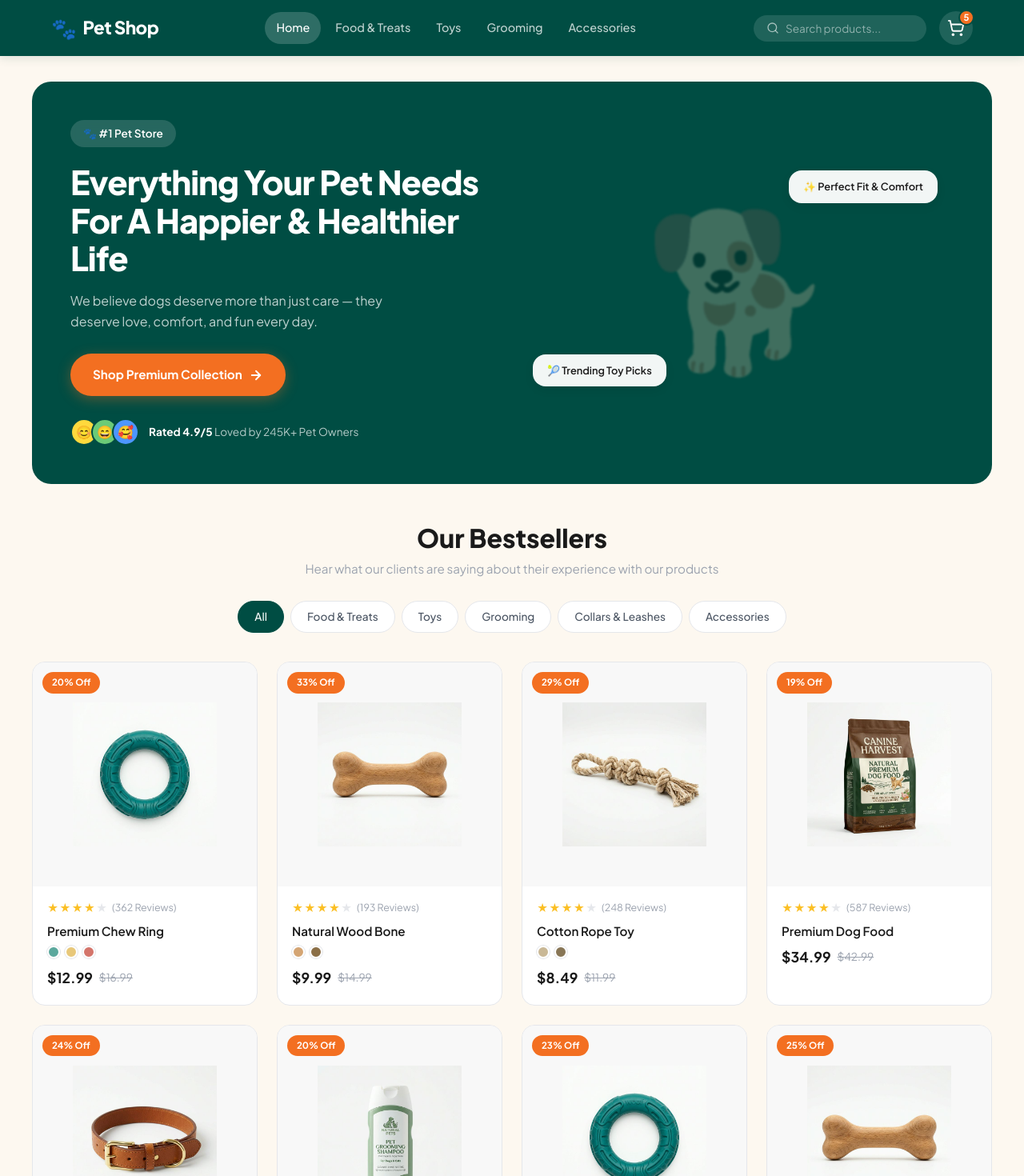
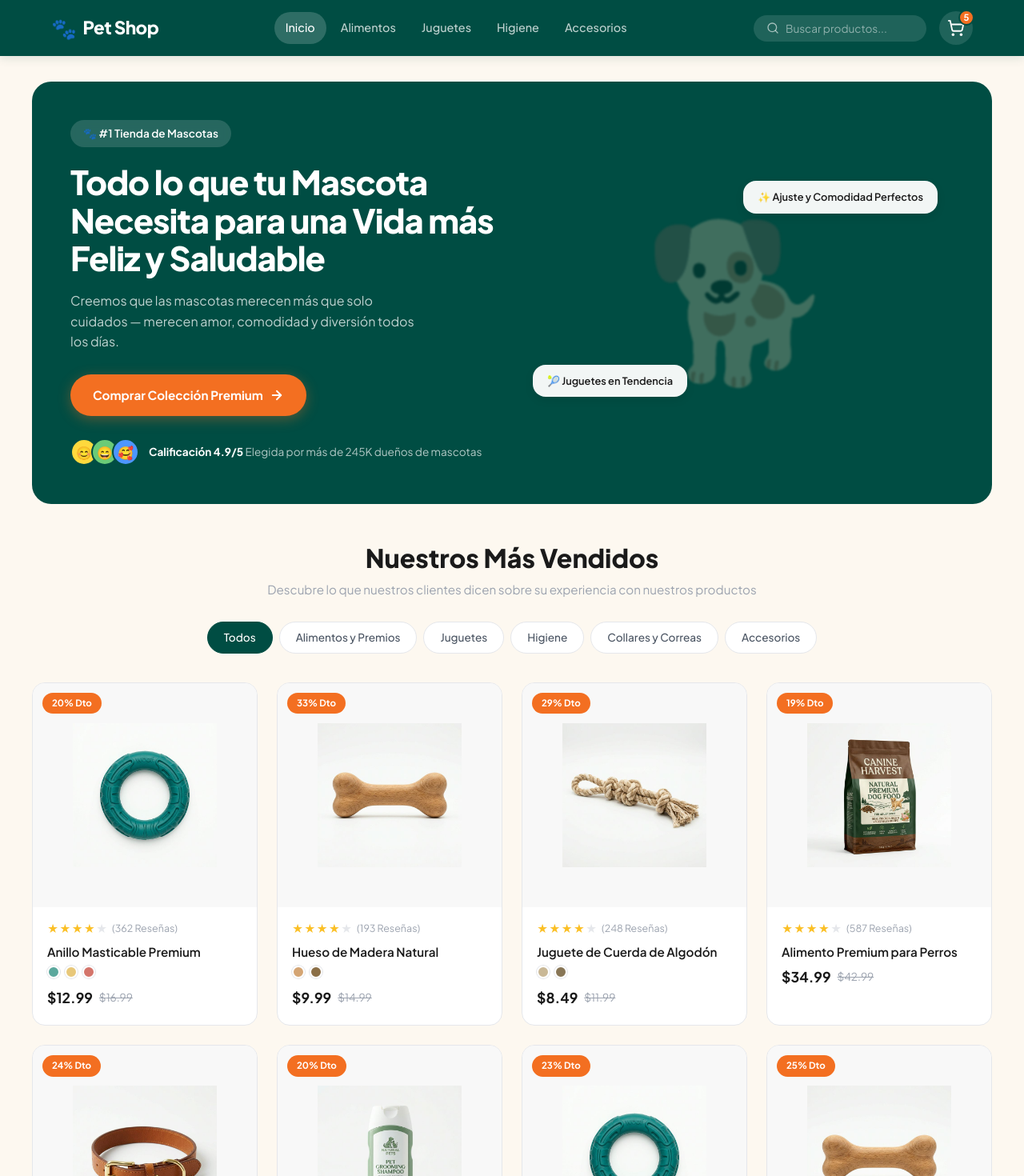
Before and after one commit to lorbeafus/E-Commerce-Pet-Shop, a React (Vite) app in the folder E-Commerce PetShop/: page / in a window 1280 px wide. Shown: the top 1470 px of the page at 80% size. Built offline with nearby package versions, Linux system fonts and the light colour scheme.

Commit message:
fix estilos

```diff
--- a/E-Commerce PetShop/src/components/CardWidget/CardWidget.jsx
+++ b/E-Commerce PetShop/src/components/CardWidget/CardWidget.jsx
@@ -3,7 +3,7 @@ import "./CardWidget.css"
 
 const CardWidget = ({ cartCount }) => {
   return (
-    <Link to="/cart" className="card-widget" aria-label="Shopping cart">
+    <Link to="/cart" className="card-widget" aria-label="Carrito de compras">
       <svg width="22" height="22" viewBox="0 0 24 24" fill="none" stroke="currentColor" strokeWidth="2" strokeLinecap="round" strokeLinejoin="round">
         <circle cx="8" cy="21" r="1"/>
         <circle cx="19" cy="21" r="1"/>
--- a/E-Commerce PetShop/src/components/Item/Item.jsx
+++ b/E-Commerce PetShop/src/components/Item/Item.jsx
@@ -22,7 +22,7 @@ const Item = ({ product }) => {
       <Link to={`/detail/${id}`} className="item-card-link">
         <div className="item-card-image-wrapper">
           {discount > 0 && (
-            <span className="item-card-badge">{discount}% Off</span>
+            <span className="item-card-badge">{discount}% Dto</span>
           )}
           <img
             src={image}
@@ -35,7 +35,7 @@ const Item = ({ product }) => {
         <div className="item-card-body">
           <div className="item-card-rating">
             <div className="item-card-stars">{renderStars(rating)}</div>
-            <span className="item-card-reviews">({reviews} Reviews)</span>
+            <span className="item-card-reviews">({reviews} Reseñas)</span>
           </div>
 
           <h3 className="item-card-title">{title}</h3>
@@ -61,7 +61,7 @@ const Item = ({ product }) => {
         </div>
       </Link>
 
-      <button className="item-card-cart-btn" aria-label="Add to cart">
+      <button className="item-card-cart-btn" aria-label="Agregar al carrito">
         <svg width="18" height="18" viewBox="0 0 24 24" fill="none" stroke="currentColor" strokeWidth="2" strokeLinecap="round" strokeLinejoin="round">
           <path d="M6 2 3 6v14a2 2 0 0 0 2 2h14a2 2 0 0 0 2-2V6l-3-4Z"/>
           <path d="M3 6h18"/>
--- a/E-Commerce PetShop/src/components/ItemDetail/ItemDetail.jsx
+++ b/E-Commerce PetShop/src/components/ItemDetail/ItemDetail.jsx
@@ -24,7 +24,7 @@ const ItemDetail = ({ product }) => {
           <path d="m12 19-7-7 7-7"/>
           <path d="M19 12H5"/>
         </svg>
-        Back to Products
+        Volver a Productos
       </Link>
 
       <div className="detail-grid">
@@ -32,7 +32,7 @@ const ItemDetail = ({ product }) => {
         <div className="detail-image-section">
           <div className="detail-image-wrapper">
             {discount > 0 && (
-              <span className="detail-badge">{discount}% Off</span>
+              <span className="detail-badge">{discount}% Dto</span>
             )}
             <img src={image} alt={title} className="detail-image" />
           </div>
@@ -46,7 +46,7 @@ const ItemDetail = ({ product }) => {
           <div className="detail-rating">
             <div className="detail-stars">{renderStars(rating)}</div>
             <span className="detail-rating-number">{rating}</span>
-            <span className="detail-reviews">({reviews} reviews)</span>
+            <span className="detail-reviews">({reviews} reseñas)</span>
           </div>
 
           <div className="detail-pricing">
@@ -55,7 +55,7 @@ const ItemDetail = ({ product }) => {
               <span className="detail-original-price">${originalPrice.toFixed(2)}</span>
             )}
             {discount > 0 && (
-              <span className="detail-discount-tag">Save {discount}%</span>
+              <span className="detail-discount-tag">Ahorra {discount}%</span>
             )}
           </div>
 
@@ -63,14 +63,14 @@ const ItemDetail = ({ product }) => {
 
           {colors && colors.length > 0 && (
             <div className="detail-colors-section">
-              <span className="detail-colors-label">Available Colors</span>
+              <span className="detail-colors-label">Colores disponibles</span>
               <div className="detail-colors">
                 {colors.map((color, i) => (
                   <button
                     key={i}
                     className="detail-color-btn"
                     style={{ background: color }}
-                    aria-label={`Color option ${i + 1}`}
+                    aria-label={`Opción de color ${i + 1}`}
                   />
                 ))}
               </div>
@@ -78,7 +78,7 @@ const ItemDetail = ({ product }) => {
           )}
 
           <div className="detail-quantity">
-            <span className="detail-quantity-label">Quantity</span>
+            <span className="detail-quantity-label">Cantidad</span>
             <div className="detail-quantity-controls">
               <button className="detail-qty-btn">−</button>
               <span className="detail-qty-value">1</span>
@@ -93,7 +93,7 @@ const ItemDetail = ({ product }) => {
                 <path d="M3 6h18"/>
                 <path d="M16 10a4 4 0 0 1-8 0"/>
               </svg>
-              Add to Cart
+              Agregar al Carrito
             </button>
             <button className="detail-wishlist">
               <svg width="20" height="20" viewBox="0 0 24 24" fill="none" stroke="currentColor" strokeWidth="2" strokeLinecap="round" strokeLinejoin="round">
@@ -105,15 +105,15 @@ const ItemDetail = ({ product }) => {
           <div className="detail-features">
             <div className="detail-feature">
               <span className="detail-feature-icon">🚚</span>
-              <span>Free shipping over $50</span>
+              <span>Envío gratis a partir de $50</span>
             </div>
             <div className="detail-feature">
               <span className="detail-feature-icon">↩️</span>
-              <span>30-day return policy</span>
+              <span>Política de devolución de 30 días</span>
             </div>
             <div className="detail-feature">
               <span className="detail-feature-icon">✅</span>
-              <span>100% quality guaranteed</span>
+              <span>100% calidad garantizada</span>
             </div>
           </div>
         </div>
--- a/E-Commerce PetShop/src/components/ItemDetailContanier/ItemDetailContainer.jsx
+++ b/E-Commerce PetShop/src/components/ItemDetailContanier/ItemDetailContainer.jsx
@@ -21,7 +21,7 @@ const ItemDetailContainer = () => {
     return (
       <div className="detail-loading">
         <div className="detail-loading-spinner"></div>
-        <p>Loading product...</p>
+        <p>Cargando producto...</p>
       </div>
     )
   }
@@ -30,8 +30,8 @@ const ItemDetailContainer = () => {
     return (
       <div className="detail-not-found">
         <span className="detail-not-found-icon">🐾</span>
-        <h2>Product not found</h2>
-        <p>We couldn't find the product you're looking for.</p>
+        <h2>Producto no encontrado</h2>
+        <p>No pudimos encontrar el producto que estás buscando.</p>
       </div>
     )
   }
--- a/E-Commerce PetShop/src/components/ItemList/ItemList.jsx
+++ b/E-Commerce PetShop/src/components/ItemList/ItemList.jsx
@@ -6,7 +6,7 @@ const ItemList = ({ products }) => {
     return (
       <div className="item-list-empty">
         <span className="item-list-empty-icon">🐾</span>
-        <p>No products found in this category</p>
+        <p>No se encontraron productos en esta categoría</p>
       </div>
     )
   }
--- a/E-Commerce PetShop/src/components/ItemListContainer/ItemListContainer.jsx
+++ b/E-Commerce PetShop/src/components/ItemListContainer/ItemListContainer.jsx
@@ -28,15 +28,15 @@ const ItemListContainer = () => {
         <section className="hero">
           <div className="hero-inner">
             <div className="hero-content">
-              <span className="hero-badge">🐾 #1 Pet Store</span>
+              <span className="hero-badge">🐾 #1 Tienda de Mascotas</span>
               <h1 className="hero-title">
-                Everything Your Pet Needs For A Happier & Healthier Life
+                Todo lo que tu Mascota Necesita para una Vida más Feliz y Saludable
               </h1>
               <p className="hero-text">
-                We believe dogs deserve more than just care — they deserve love, comfort, and fun every day.
+                Creemos que las mascotas merecen más que solo cuidados — merecen amor, comodidad y diversión todos los días.
               </p>
               <Link to="/category/all" className="hero-cta">
-                Shop Premium Collection
+                Comprar Colección Premium
                 <svg width="18" height="18" viewBox="0 0 24 24" fill="none" stroke="currentColor" strokeWidth="2.5" strokeLinecap="round" strokeLinejoin="round">
                   <path d="M5 12h14"/>
                   <path d="m12 5 7 7-7 7"/>
@@ -49,7 +49,7 @@ const ItemListContainer = () => {
                   <span className="hero-avatar" style={{background: '#4D96FF'}}>🥰</span>
                 </div>
                 <span className="hero-rating-text">
-                  <strong>Rated 4.9/5</strong> Loved by 245K+ Pet Owners
+                  <strong>Calificación 4.9/5</strong> Elegida por más de 245K dueños de mascotas
                 </span>
               </div>
             </div>
@@ -57,10 +57,10 @@ const ItemListContainer = () => {
               <div className="hero-image-container">
                 <div className="hero-paw-bg">🐕</div>
                 <div className="hero-floating-badge hero-floating-badge-top">
-                  ✨ Perfect Fit & Comfort
+                  ✨ Ajuste y Comodidad Perfectos
                 </div>
                 <div className="hero-floating-badge hero-floating-badge-bottom">
-                  🎾 Trending Toy Picks
+                  🎾 Juguetes en Tendencia
                 </div>
               </div>
             </div>
@@ -76,10 +76,10 @@ const ItemListContainer = () => {
               <path d="m12 19-7-7 7-7"/>
               <path d="M19 12H5"/>
             </svg>
-            Back to Home
+            Volver al Inicio
           </Link>
           <h1 className="category-title">
-            {categories.find(c => c.id === categoryId)?.label || "All Products"}
+            {categories.find(c => c.id === categoryId)?.label || "Todos los Productos"}
           </h1>
         </div>
       )}
@@ -88,9 +88,9 @@ const ItemListContainer = () => {
       <section className="bestsellers">
         {!categoryId && (
           <>
-            <h2 className="section-title">Our Bestsellers</h2>
+            <h2 className="section-title">Nuestros Más Vendidos</h2>
             <p className="section-subtitle">
-              Hear what our clients are saying about their experience with our products
+              Descubre lo que nuestros clientes dicen sobre su experiencia con nuestros productos
             </p>
           </>
         )}
@@ -112,7 +112,7 @@ const ItemListContainer = () => {
         {loading ? (
           <div className="loading">
             <div className="loading-spinner"></div>
-            <p>Loading products...</p>
+            <p>Cargando productos...</p>
           </div>
         ) : (
           <ItemList products={products} />
--- a/E-Commerce PetShop/src/components/NavBar/NavBar.jsx
+++ b/E-Commerce PetShop/src/components/NavBar/NavBar.jsx
@@ -13,19 +13,19 @@ const NavBar = ({ cartCount, title }) => {
 
         <nav className="navbar-links">
           <NavLink to="/" end className={({ isActive }) => isActive ? "nav-link active" : "nav-link"}>
-            Home
+            Inicio
           </NavLink>
           <NavLink to="/category/food" className={({ isActive }) => isActive ? "nav-link active" : "nav-link"}>
-            Food & Treats
+            Alimentos
           </NavLink>
           <NavLink to="/category/toys" className={({ isActive }) => isActive ? "nav-link active" : "nav-link"}>
-            Toys
+            Juguetes
           </NavLink>
           <NavLink to="/category/grooming" className={({ isActive }) => isActive ? "nav-link active" : "nav-link"}>
-            Grooming
+            Higiene
           </NavLink>
           <NavLink to="/category/accessories" className={({ isActive }) => isActive ? "nav-link active" : "nav-link"}>
-            Accessories
+            Accesorios
           </NavLink>
         </nav>
 
@@ -35,7 +35,7 @@ const NavBar = ({ cartCount, title }) => {
               <circle cx="11" cy="11" r="8"/>
               <path d="m21 21-4.3-4.3"/>
             </svg>
-            <input type="text" placeholder="Search products..." className="navbar-search-input" />
+            <input type="text" placeholder="Buscar productos..." className="navbar-search-input" />
           </div>
           <CardWidget cartCount={cartCount} />
         </div>
--- a/E-Commerce PetShop/src/components/NotFound/NotFound.jsx
+++ b/E-Commerce PetShop/src/components/NotFound/NotFound.jsx
@@ -6,16 +6,16 @@ const NotFound = () => {
     <div className="not-found-page">
       <span className="not-found-emoji">🐾</span>
       <h1 className="not-found-title">404</h1>
-      <h2 className="not-found-subtitle">Page not found</h2>
+      <h2 className="not-found-subtitle">Página no encontrada</h2>
       <p className="not-found-text">
-        Oops! It seems this page has gone for a walk. Let's take you back home.
+        ¡Ups! Parece que esta página se fue a pasear. Vamos a llevarte de vuelta al inicio.
       </p>
       <Link to="/" className="not-found-btn">
         <svg width="18" height="18" viewBox="0 0 24 24" fill="none" stroke="currentColor" strokeWidth="2" strokeLinecap="round" strokeLinejoin="round">
           <path d="m3 9 9-7 9 7v11a2 2 0 0 1-2 2H5a2 2 0 0 1-2-2z"/>
           <polyline points="9 22 9 12 15 12 15 22"/>
         </svg>
-        Back to Home
+        Volver al Inicio
       </Link>
     </div>
   )
--- a/E-Commerce PetShop/src/data/products.js
+++ b/E-Commerce PetShop/src/data/products.js
@@ -1,7 +1,7 @@
 const products = [
   {
     id: 1,
-    title: "Premium Chew Ring",
+    title: "Anillo Masticable Premium",
     description: "Juguete resistente de goma natural para perros. Ideal para la salud dental y horas de diversión. Diseñado para masticar sin riesgo.",
     price: 12.99,
     originalPrice: 16.99,
@@ -14,7 +14,7 @@ const products = [
   },
   {
     id: 2,
-    title: "Natural Wood Bone",
+    title: "Hueso de Madera Natural",
     description: "Hueso de madera natural para masticar. Sin químicos, 100% seguro para tu mascota. Perfecto para cachorros y perros adultos.",
     price: 9.99,
     originalPrice: 14.99,
@@ -27,7 +27,7 @@ const products = [
   },
   {
     id: 3,
-    title: "Cotton Rope Toy",
+    title: "Juguete de Cuerda de Algodón",
     description: "Cuerda de algodón trenzado para jugar a tirar. Refuerza el vínculo con tu mascota mientras se divierte.",
     price: 8.49,
     originalPrice: 11.99,
@@ -40,7 +40,7 @@ const products = [
   },
   {
     id: 4,
-    title: "Premium Dog Food",
+    title: "Alimento Premium para Perros",
     description: "Alimento premium con ingredientes naturales seleccionados. Rico en proteínas y nutrientes esenciales para una dieta balanceada.",
     price: 34.99,
     originalPrice: 42.99,
@@ -53,7 +53,7 @@ const products = [
   },
   {
     id: 5,
-    title: "Leather Dog Collar",
+    title: "Collar de Cuero para Perros",
     description: "Collar de cuero genuino con hebilla dorada. Elegante, resistente y cómodo para el uso diario de tu mascota.",
     price: 24.99,
     originalPrice: 32.99,
@@ -66,7 +66,7 @@ const products = [
   },
   {
     id: 6,
-    title: "Pet Grooming Shampoo",
+    title: "Shampoo de Aseo para Mascotas",
     description: "Shampoo de aseo con ingredientes naturales. Limpia suavemente, deja el pelo suave y brillante con un aroma fresco.",
     price: 15.99,
     originalPrice: 19.99,
@@ -79,7 +79,7 @@ const products = [
   },
   {
     id: 7,
-    title: "Cozy Pet Bed",
+    title: "Cama Acogedora para Mascotas",
     description: "Cama redonda ultra suave de felpa. El lugar perfecto para que tu mascota descanse cómodamente durante todo el día.",
     price: 45.99,
     originalPrice: 59.99,
@@ -92,7 +92,7 @@ const products = [
   },
   {
     id: 8,
-    title: "Natural Dog Treats",
+    title: "Premios Naturales para Perros",
     description: "Galletas orgánicas horneadas con ingredientes 100% naturales. El snack saludable que tu perro merece.",
     price: 11.99,
     originalPrice: 15.99,
@@ -106,12 +106,12 @@ const products = [
 ];
 
 const categories = [
-  { id: "all", label: "All" },
-  { id: "food", label: "Food & Treats" },
-  { id: "toys", label: "Toys" },
-  { id: "grooming", label: "Grooming" },
-  { id: "collars", label: "Collars & Leashes" },
-  { id: "accessories", label: "Accessories" }
+  { id: "all", label: "Todos" },
+  { id: "food", label: "Alimentos y Premios" },
+  { id: "toys", label: "Juguetes" },
+  { id: "grooming", label: "Higiene" },
+  { id: "collars", label: "Collares y Correas" },
+  { id: "accessories", label: "Accesorios" }
 ];
 
 export const getProducts = (categoryId) => {
```
